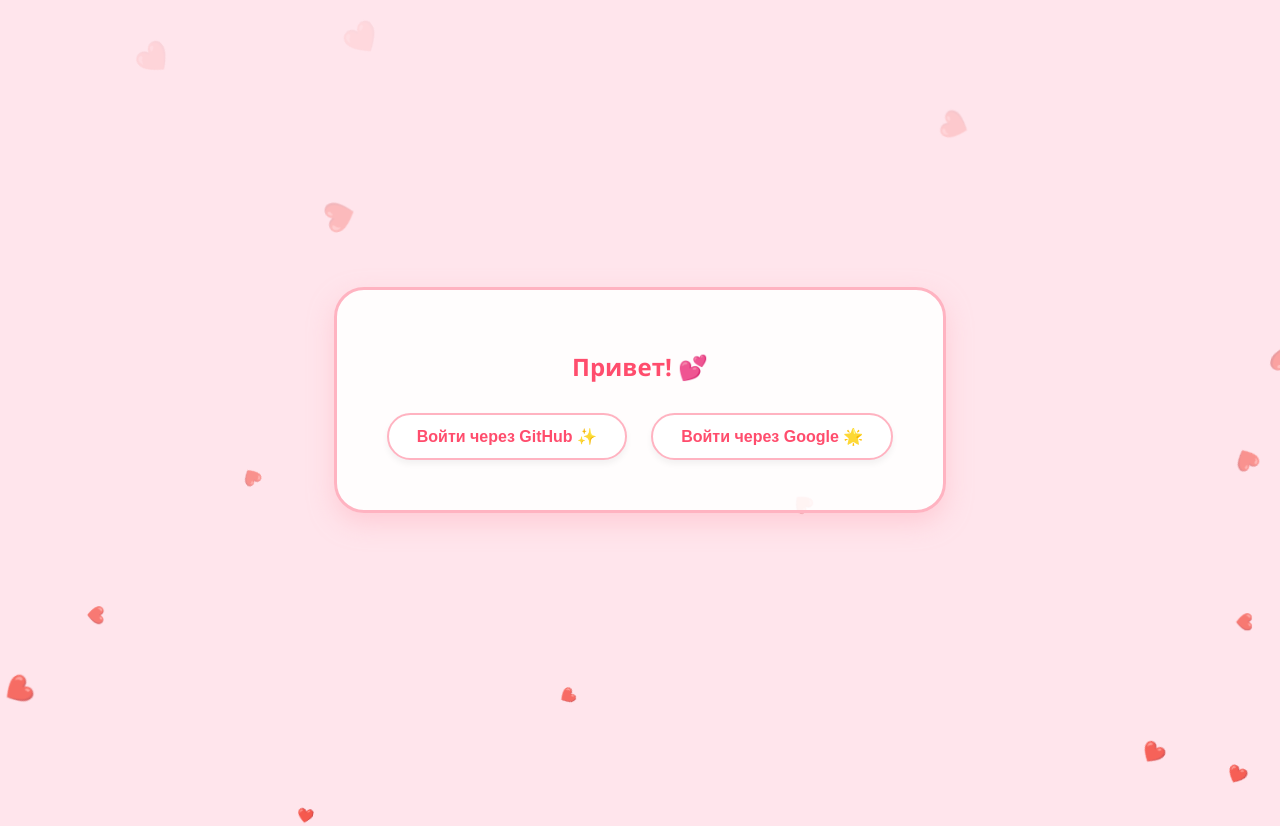
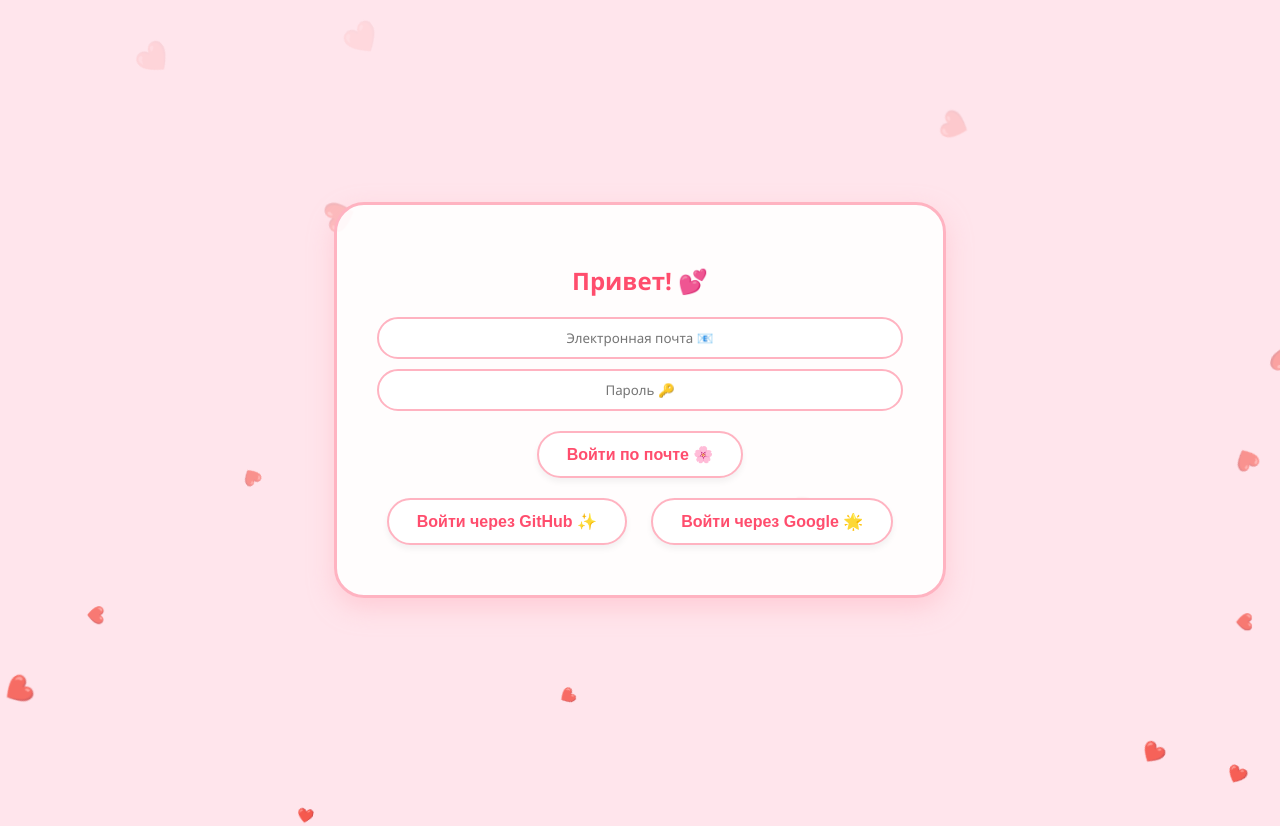
Before and after one commit to roseillses/roseillses.github.io, a plain HTML site: page firebase.html in a window 1280 px wide. Shown: the top 826 px of the page. Drawn offline with Linux system fonts and the light colour scheme; no server answers.

Commit message:
Update firebase.html

```diff
--- a/firebase.html
+++ b/firebase.html
@@ -27,6 +27,24 @@
     h2 {
       color: #ff4d6d;
       margin-bottom: 20px;
+    }
+    input {
+      display: block;
+      width: 100%;
+      box-sizing: border-box;
+      padding: 10px 15px;
+      margin: 10px 0;
+      border: 2px solid #ffb3c1;
+      border-radius: 50px;
+      outline: none;
+      font-family: inherit;
+      color: #ff4d6d;
+      text-align: center;
+      transition: all 0.3s ease;
+    }
+    input:focus {
+      border-color: #ff4d6d;
+      box-shadow: 0 0 8px rgba(255, 77, 109, 0.2);
     }
     button {
       background-color: #ffffff;
@@ -71,6 +89,14 @@
 
 <div class="card">
   <h2>Привет! 💕</h2>
+
+  <!-- Форма входа по почте (скрывается после входа) -->
+  <div id="emailForm">
+    <input type="email" id="emailInput" placeholder="Электронная почта 📧">
+    <input type="password" id="passwordInput" placeholder="Пароль 🔑">
+    <button id="emailLoginBtn">Войти по почте 🌸</button>
+  </div>
+
   <!-- Эти кнопки видны ДО входа -->
   <button id="loginBtn">Войти через GitHub ✨</button>
   <button id="googleLoginBtn">Войти через Google 🌟</button>
@@ -82,7 +108,7 @@
 <!-- Подключаем SDK через ESM-модули -->
 <script type="module">
   import { initializeApp } from 'https://www.gstatic.com/firebasejs/10.8.0/firebase-app.js';
-  import { getAuth, signInWithPopup, GithubAuthProvider, GoogleAuthProvider, signOut, onAuthStateChanged } from 'https://www.gstatic.com/firebasejs/10.8.0/firebase-auth.js';
+  import { getAuth, signInWithPopup, GithubAuthProvider, GoogleAuthProvider, signOut, onAuthStateChanged, signInWithEmailAndPassword } from 'https://www.gstatic.com/firebasejs/10.8.0/firebase-auth.js';
 
   // Конфигурация вашего проекта
   const firebaseConfig = {
@@ -104,6 +130,19 @@
   const googleLoginBtn = document.getElementById('googleLoginBtn');
   const logoutBtn = document.getElementById('logoutBtn');
 
+  const emailForm = document.getElementById('emailForm');
+  const emailInput = document.getElementById('emailInput');
+  const passwordInput = document.getElementById('passwordInput');
+  const emailLoginBtn = document.getElementById('emailLoginBtn');
+
+  // Логика входа Email/Password
+  emailLoginBtn.addEventListener('click', () => {
+    const email = emailInput.value;
+    const password = passwordInput.value;
+    signInWithEmailAndPassword(auth, email, password)
+      .catch(err => console.error("Ошибка входа по почте:", err));
+  });
+
   // Логика входа GitHub
   loginBtn.addEventListener('click', () => {
     signInWithPopup(auth, githubProvider).catch(err => console.error(err));
@@ -122,12 +161,14 @@
   // Отслеживание состояния пользователя
   onAuthStateChanged(auth, (user) => {
     if (user) {
-      // Скрываем кнопки входа, показываем кнопку выхода
+      // Скрываем элементы ввода и кнопки входа, показываем кнопку выхода
+      emailForm.style.display = 'none';
       loginBtn.style.display = 'none';
       googleLoginBtn.style.display = 'none';
       logoutBtn.style.display = 'inline-block';
     } else {
-      // Показываем кнопки входа, скрываем кнопку выхода
+      // Показываем элементы ввода и кнопки входа, скрываем кнопку выхода
+      emailForm.style.display = 'block';
       loginBtn.style.display = 'inline-block';
       googleLoginBtn.style.display = 'inline-block';
       logoutBtn.style.display = 'none';
```
